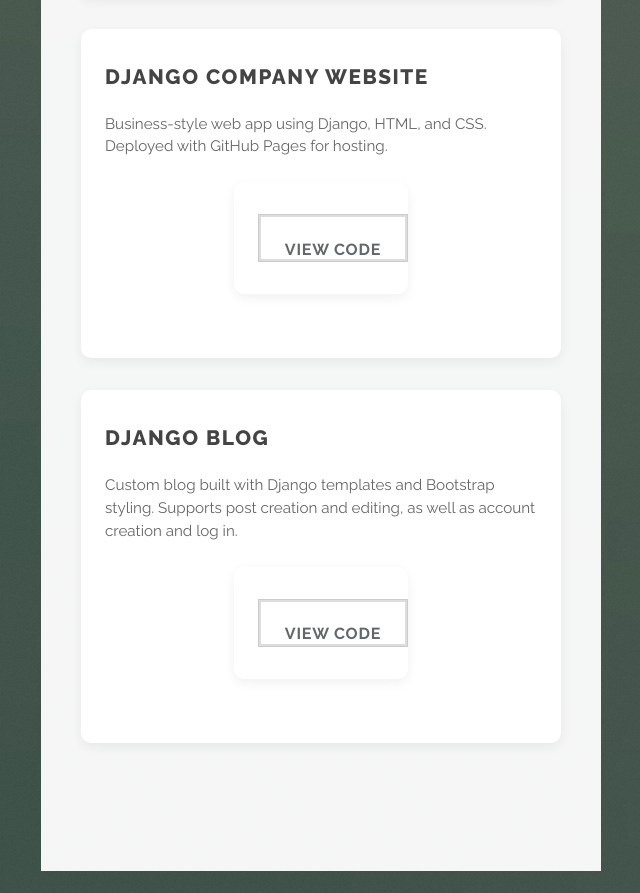
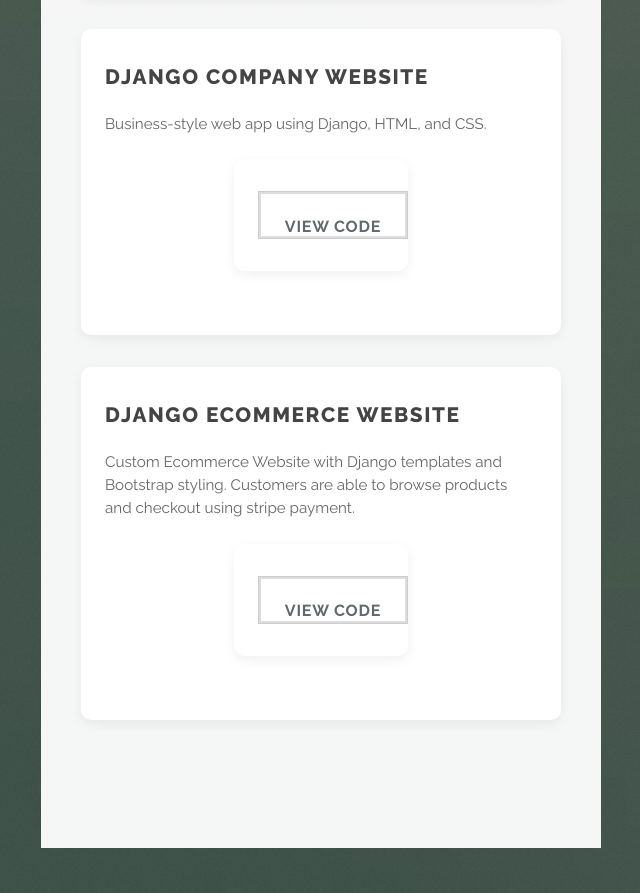
Before and after one commit to Grayson-Waters/graysonwaters.github.io, a plain HTML site: page index.html in a window 1280 px wide. Shown: the part 4780-5673 px from the top of the page, without its empty margins (319-959 px from the left). Drawn offline with Linux system fonts and the light colour scheme.

Commit message:
added NFTrees to projects and fixed company website link

```diff
--- a/index.html
+++ b/index.html
@@ -134,18 +134,18 @@
 
 			<li>
 				<h3>Django Company Website</h3>
-				<p>Business-style web app using Django, HTML, and CSS. Deployed with GitHub Pages for hosting.</p>
+				<p>Business-style web app using Django, HTML, and CSS.</p>
 				<ul class="actions">
-				<li><a href="https://github.com/GraysonWaters/company_website" class="button alt">View Code</a></li>
+				<li><a href="https://github.com/Grayson-Waters/news" class="button alt">View Code</a></li>
 				</ul>
 			</li>
 
 			<li>
-				<h3>Django Blog</h3>
-				<p>Custom blog built with Django templates and Bootstrap styling.
-					Supports post creation and editing, as well as account creation and log in.</p>
+				<h3>Django Ecommerce Website</h3>
+				<p>Custom Ecommerce Website with Django templates and Bootstrap styling.
+					Customers are able to browse products and checkout using stripe payment.</p>
 				<ul class="actions">
-				<li><a href="https://github.com/Grayson-Waters/blog" class="button alt">View Code</a></li>
+				<li><a href="https://github.com/blheisey/newNFTrees" class="button alt">View Code</a></li>
 				</ul>
 			</li>
 
```
Also changed, not shown: README.txt.
